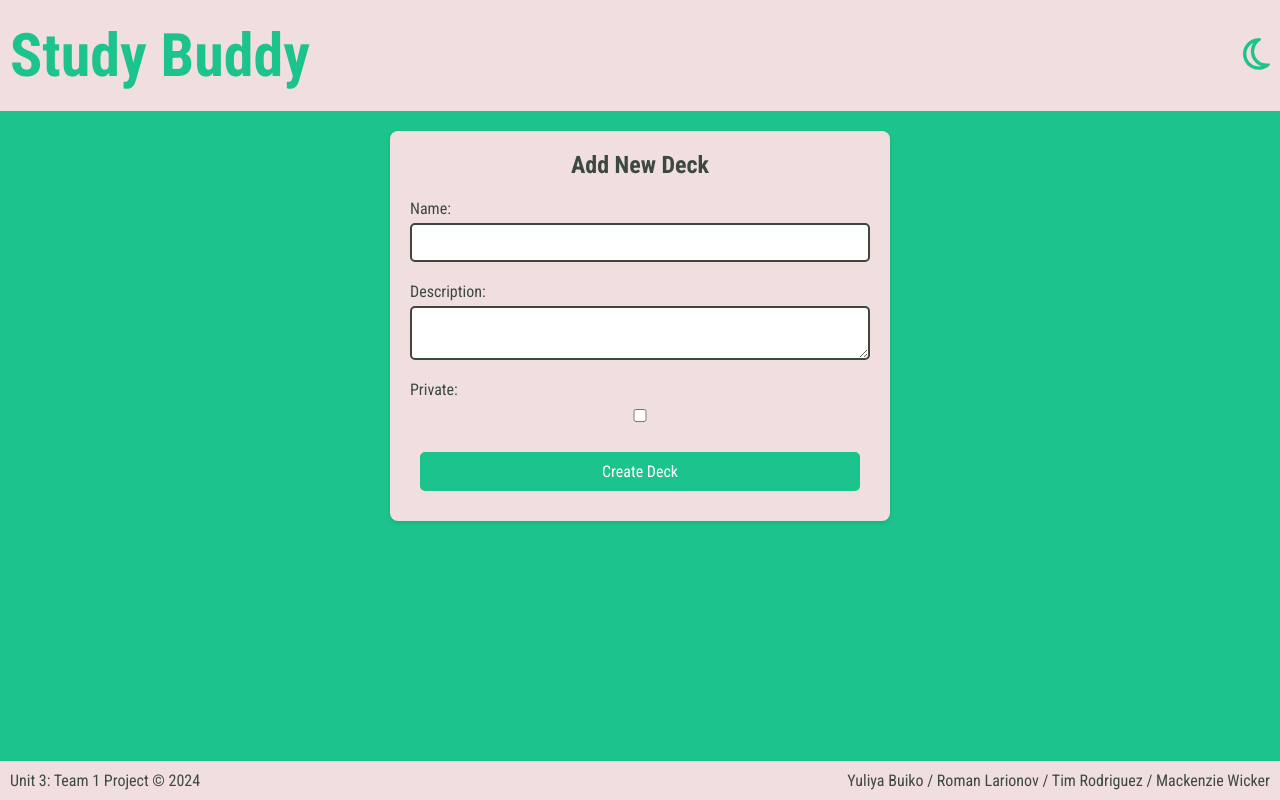
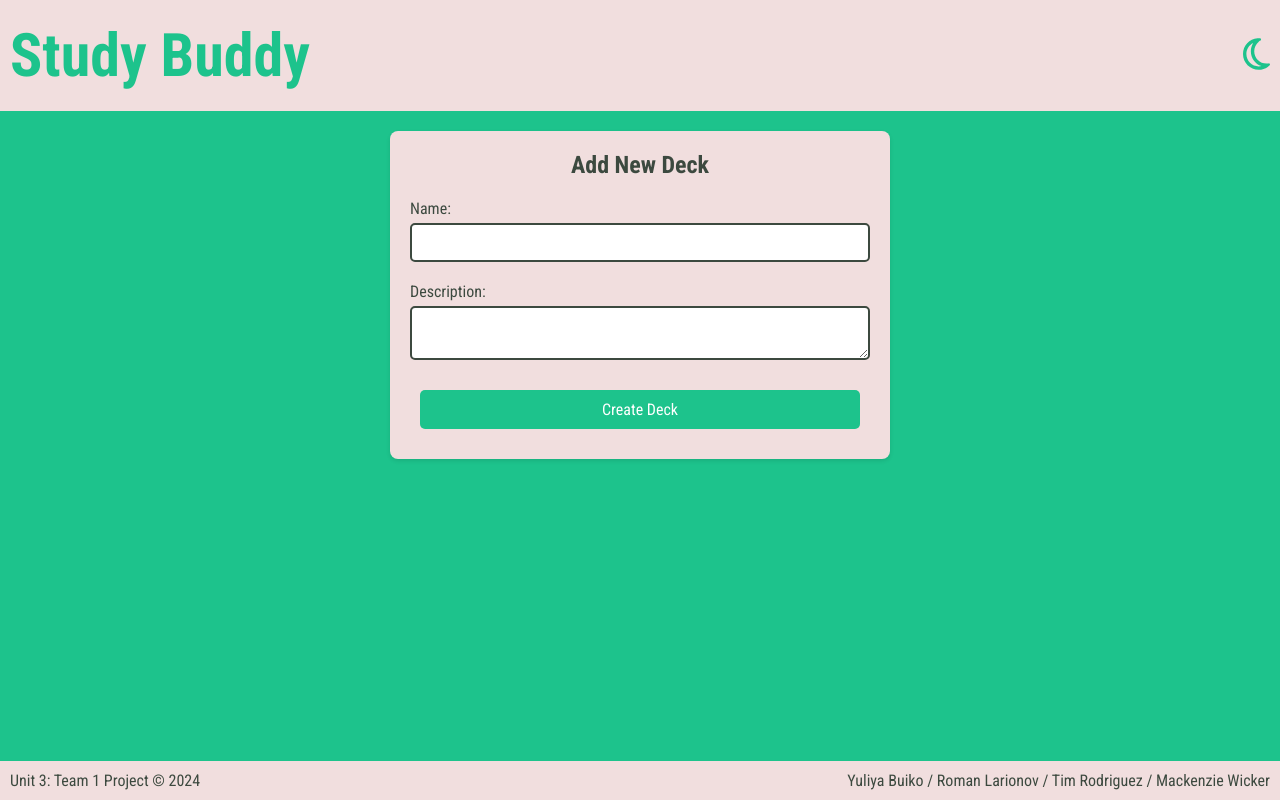
Before and after one commit to mackwick/MERNstack-Backend, a React (Create React App) app: page /create in a window 1280 px wide. Built offline with nearby package versions, Linux system fonts and the light colour scheme; no server answers.

Commit message:
private label removed from add deck

```diff
--- a/src/pages/AddDeckForm.js
+++ b/src/pages/AddDeckForm.js
@@ -51,10 +51,7 @@ const AddDeckForm = () => {
                 Description:
                 <textarea name="description" value={deck.description} onChange={handleChange} />
             </label>
-            <label>
-                Private:
-                <input type="checkbox" name="isPrivate" checked={deck.isPrivate} onChange={handleChange} />
-            </label>
+
             <button type="submit">Create Deck</button>
         </form>
     );
```
